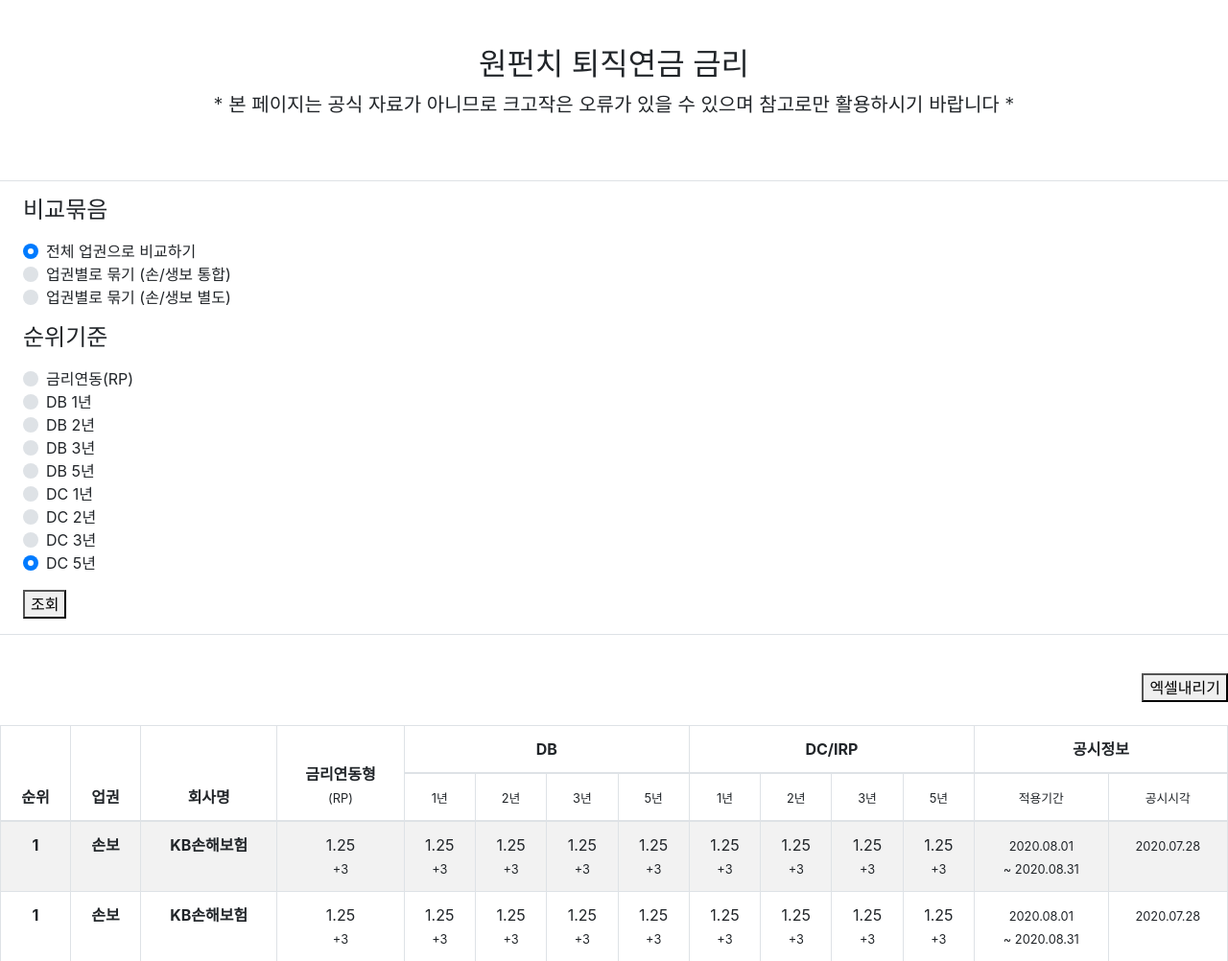
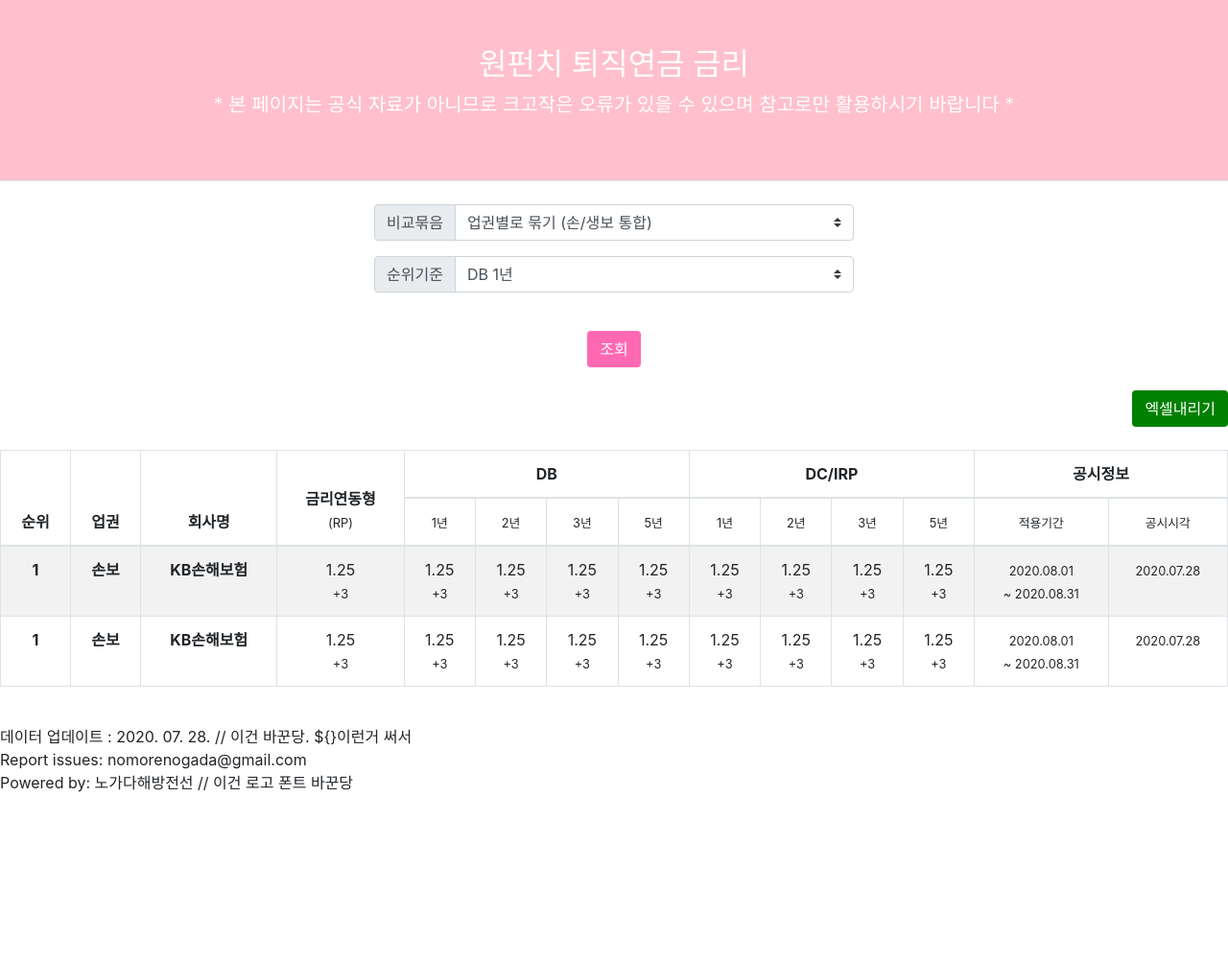
Before and after one commit to milimiliemilie/onePunchPension, a Flask app: page / in a window 1280 px wide. Shown: the top 1002 px of the page at 96% size. After the commit the page ends 826 px from the top, so only its background shows below. Run offline with Flask 2, Linux system fonts and the light colour scheme; some libraries are stand-ins or nearby versions.

Commit message:
Update index.html

```diff
--- a/templates/index.html
+++ b/templates/index.html
@@ -22,72 +22,52 @@
 
     <sytle>
     </sytle>
+
 </head>
 <body>
-<div class="py-5 text-center border-bottom">
+<div class="py-5 text-center border-bottom"
+     style="background-color:pink; color:white;">
     <h2>원펀치 퇴직연금 금리</h2>
     <p class="lead">* 본 페이지는 공식 자료가 아니므로 크고작은 오류가 있을 수 있으며 참고로만 활용하시기 바랍니다 *</p>
 </div>
-<div class=" p-3 px-md-4 mb-3 border-bottom shadow-sm">
-    <h4 class="mb-3">비교묶음</h4>
-    <div class="d-block my-3">
-        <div class="custom-control custom-radio">
-            <input id="allSectors" name="groupHow" type="radio" class="custom-control-input" checked="" required="">
-            <label class="custom-control-label" for="allSectors">전체 업권으로 비교하기</label>
+<br>
+
+    <div class="bd-example mx-auto" style="width: 500px;">
+        <div class="input-group mb-3">
+            <div class="input-group-prepend">
+                <label class="input-group-text" for="inputGroupSelect01">비교묶음</label>
+            </div>
+            <select class="custom-select" id="inputGroupSelect01">
+                <option value="1">전체 업권으로 비교하기</option>
+                <option selected value="2">업권별로 묶기 (손/생보 통합)</option>
+                <option value="3">업권별로 묶기 (손/생보 별도)</option>
+            </select>
         </div>
-        <div class="custom-control custom-radio">
-            <input id="bySectorsTotal" name="groupHow" type="radio" class="custom-control-input" required="">
-            <label class="custom-control-label" for="bySectorsTotal">업권별로 묶기 (손/생보 통합)</label>
-        </div>
-        <div class="custom-control custom-radio">
-            <input id="bySectorsDiv" name="groupHow" type="radio" class="custom-control-input" required="">
-            <label class="custom-control-label" for="bySectorsDiv">업권별로 묶기 (손/생보 별도)</label>
+        <div class="input-group mb-3">
+            <div class="input-group-prepend">
+                <label class="input-group-text" for="inputGroupSelect02">순위기준</label>
+            </div>
+            <select class="custom-select" id="inputGroupSelect02">
+                <option value="1">금리연동(RP)</option>
+                <option selected value="2">DB 1년</option>
+                <option value="3">DB 2년</option>
+                <option value="3">DB 3년</option>
+                <option value="3">DB 5년</option>
+                <option value="2">DC/IRP 1년</option>
+                <option value="3">DC/IRP 2년</option>
+                <option value="3">DC/IRP 3년</option>
+                <option value="3">DC/IRP 5년</option>
+            </select>
         </div>
     </div>
-    <h4 class="mb-3">순위기준</h4>
-    <div class="d-block my-3">
-        <div class="custom-control custom-radio">
-            <input id="by_floatRate" name="by_which" type="radio" class="custom-control-input" checked="" required="">
-            <label class="custom-control-label" for="by_floatRate">금리연동(RP)</label>
-        </div>
-        <div class="custom-control custom-radio">
-            <input id="by_db1y" name="by_which" type="radio" class="custom-control-input" checked="" required="">
-            <label class="custom-control-label" for="by_db1y">DB 1년</label>
-        </div>
-        <div class="custom-control custom-radio">
-            <input id="by_db2y" name="by_which" type="radio" class="custom-control-input" checked="" required="">
-            <label class="custom-control-label" for="by_db2y">DB 2년</label>
-        </div>
-        <div class="custom-control custom-radio">
-            <input id="by_db3y" name="by_which" type="radio" class="custom-control-input" checked="" required="">
-            <label class="custom-control-label" for="by_db3y">DB 3년</label>
-        </div>
-        <div class="custom-control custom-radio">
-            <input id="by_db5y" name="by_which" type="radio" class="custom-control-input" checked="" required="">
-            <label class="custom-control-label" for="by_db5y">DB 5년</label>
-        </div>
-        <div class="custom-control custom-radio">
-            <input id="by_dc1y" name="by_which" type="radio" class="custom-control-input" checked="" required="">
-            <label class="custom-control-label" for="by_dc1y">DC 1년</label>
-        </div>
-        <div class="custom-control custom-radio">
-            <input id="by_dc2y" name="by_which" type="radio" class="custom-control-input" checked="" required="">
-            <label class="custom-control-label" for="by_dc2y">DC 2년</label>
-        </div>
-        <div class="custom-control custom-radio">
-            <input id="by_dc3y" name="by_which" type="radio" class="custom-control-input" checked="" required="">
-            <label class="custom-control-label" for="by_dc3y">DC 3년</label>
-        </div>
-        <div class="custom-control custom-radio">
-            <input id="by_dc5y" name="by_which" type="radio" class="custom-control-input" checked="" required="">
-            <label class="custom-control-label" for="by_dc5y">DC 5년</label>
-        </div>
-    </div>
-    <button>조회</button>
+
+<br/>
+<div class="text-center">
+    <button type="button" class="btn" style="background-color:hotpink; color:white;">조회</button>
 </div>
 <br>
 <div class="text-right">
-    <button>엑셀내리기</button>
+    <button type="button" class="btn" style="background-color:green; color:white;">엑셀내리기</button>
 </div>
 <br>
 <table class="table table-bordered table-striped text-center">
```
